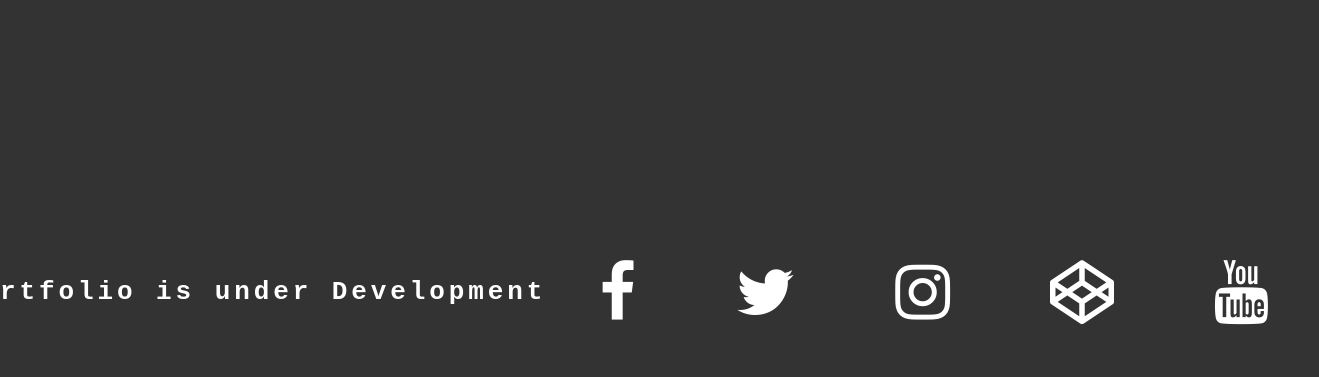
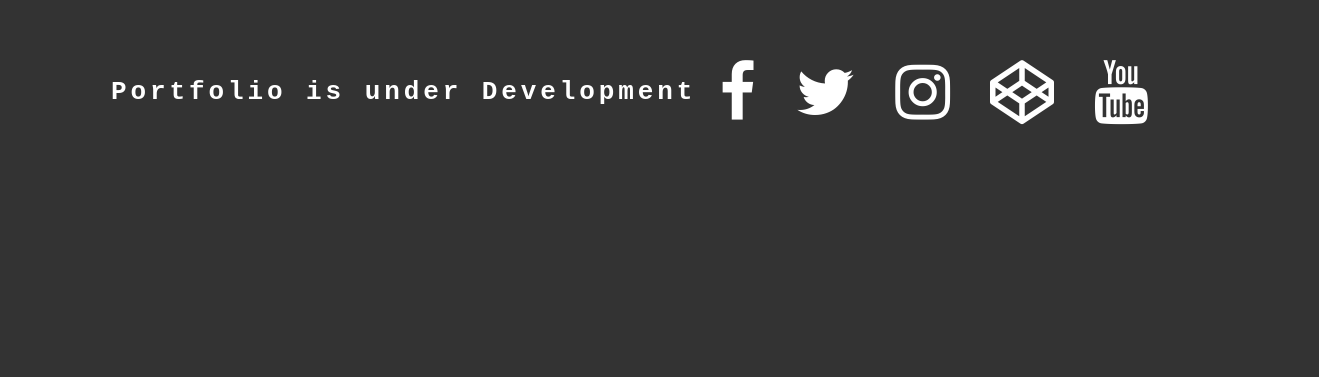
Before and after one commit to VamshiBoddu/Portfolio, a plain HTML site: page index.html in a window 1280 px wide. Shown: the part 108-485 px from the top of the page, 1319 px wide, since content can reach past the window. Drawn offline with Linux system fonts and the light colour scheme.

Commit message:
Update index.html

```diff
--- a/index.html
+++ b/index.html
@@ -47,15 +47,15 @@
         padding: 0;
       }
       .container {
-        width: 100%;
-        height: 100vh;
+        width: 10%;
+        height: 50vh;
         background-color: ##333;
         display: flex;
         justify-content: center;
         align-items: center;
       }
       .icon {
-        padding: 50px;
+        padding: 20px;
         animation: icon3d 200ms 10;
         color: #fff;
       }
```
